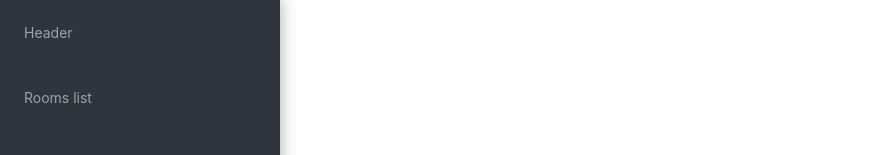
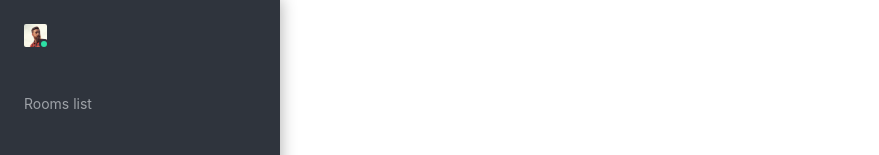
Before and after one commit to tassoevan/rocketchat-react-sidebar, a React (Create React App) app: page / in a window 1280 px wide. Shown: the top 155 px of the page, without its empty margins (0-879 px from the left). Built offline with nearby package versions, Linux system fonts and the light colour scheme.

Commit message:
Add user avatar

```diff
--- /dev/null
+++ b/src/Avatar.css
@@ -0,0 +1,35 @@
+.Avatar {
+  position: relative;
+  width: 100%;
+  height: 100%;
+  border-radius: 2px;
+  background-position: 50%;
+  background-repeat: no-repeat;
+  background-size: cover;
+}
+
+.Avatar__status {
+  position: absolute;
+  width: 10px;
+  height: 10px;
+  right: -2px;
+  bottom: -2px;
+  border-radius: 50%;
+  border: 2px solid #2f343d;
+}
+
+.Avatar__status-online {
+  background-color: #2de0a5;
+}
+
+.Avatar__status-away {
+  background-color: #ffd21f;
+}
+
+.Avatar__status-busy {
+  background-color: #f5455c;
+}
+
+.Avatar__status-invisible {
+  background-color: #cbced1;
+}
--- /dev/null
+++ b/src/Avatar.js
@@ -0,0 +1,8 @@
+import React from 'react';
+import './Avatar.css';
+
+export const Avatar = ({ image, status }) => (
+  <div className="Avatar" style={{ backgroundImage: `url(${image})` }}>
+    {status ? <div className={`Avatar__status Avatar__status-${status}`} /> : null}
+  </div>
+);
--- a/src/Sidebar.css
+++ b/src/Sidebar.css
@@ -15,7 +15,15 @@
 }
 
 .Sidebar__header {
+  display: flex;
+  flex-direction: row;
   padding: var(--padding);
+}
+
+.Sidebar__header-thumb {
+  width: 23px;
+  height: 23px;
+  flex: 0 0 23px;
 }
 
 .Sidebar__list {
--- a/src/Sidebar.js
+++ b/src/Sidebar.js
@@ -1,10 +1,33 @@
 import React from 'react';
+import { Avatar } from './Avatar';
 import './Sidebar.css';
+import avatarImage from './user-avatar.jpg';
 
-export const Sidebar = ({ viewMode }) => <aside className={`Sidebar Sidebar--viewmode-${viewMode || 'medium'}`}>
+const Thumb = ({ children }) => (
+  <div className="Sidebar__header-thumb">
+    { children }
+  </div>
+);
+
+const Toolbar = ({ children }) => (
+  <div className="Sidebar__header-toolbar">
+    {children}
+  </div>
+);
+
+const Header = () => (
   <header className="Sidebar__header">
-    Header
+    <Thumb>
+      <Avatar image={avatarImage} status="online" />
+    </Thumb>
+    <Toolbar>
+    </Toolbar>
   </header>
+);
+
+export const Sidebar = ({ viewMode }) => (
+  <aside className={`Sidebar Sidebar--viewmode-${viewMode || 'medium'}`}>
+    <Header />
 
     <div className="Sidebar__list">
       Rooms list
@@ -13,4 +36,5 @@ export const Sidebar = ({ viewMode }) => <aside className={`Sidebar Sidebar--vie
     <footer className="Sidebar__footer">
       Footer
     </footer>
-</aside>;
+  </aside>
+);
```
Also changed, not shown: src/user-avatar.jpg (added). Lines whose indentation alone changed are shown as unchanged.
